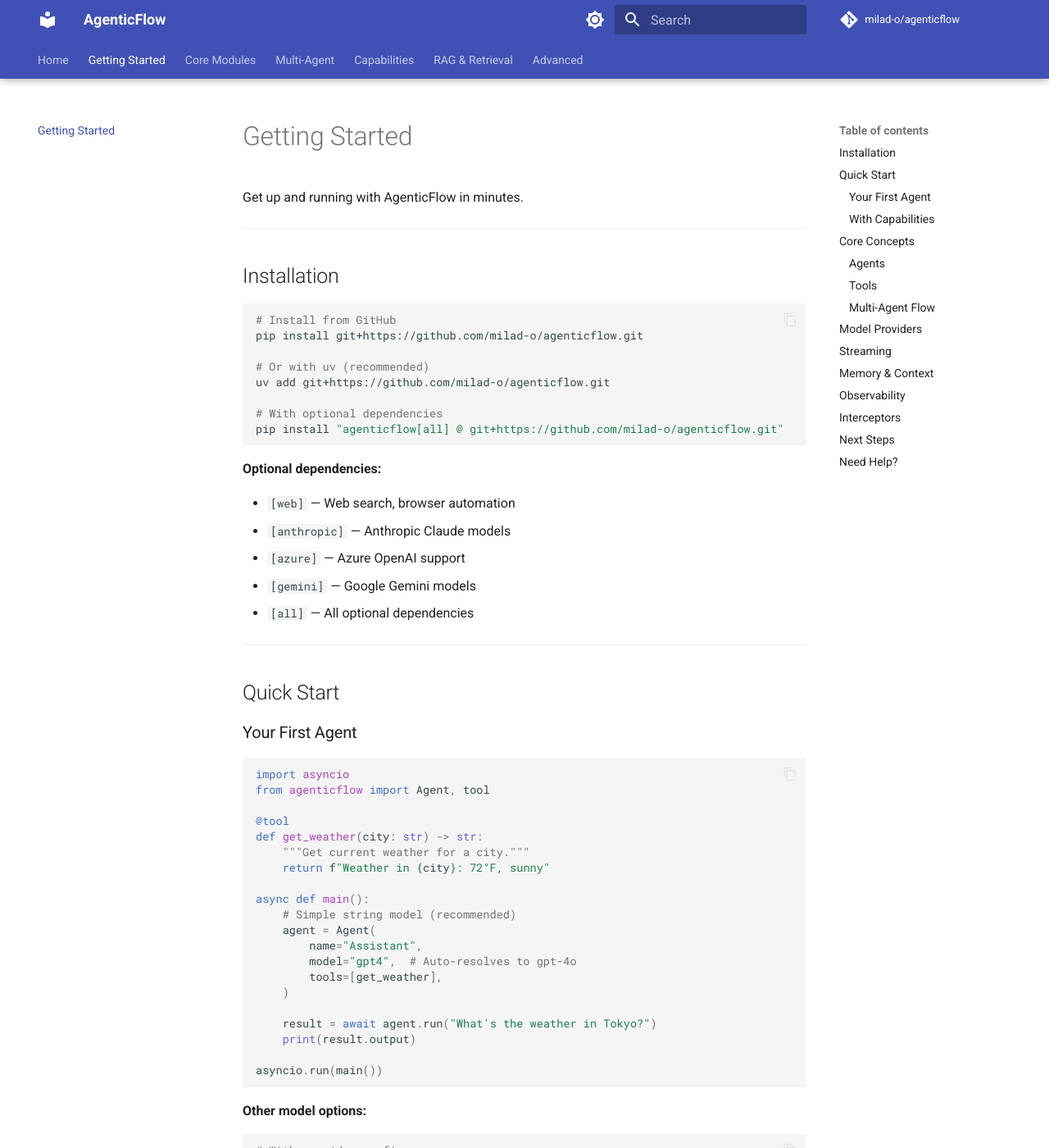
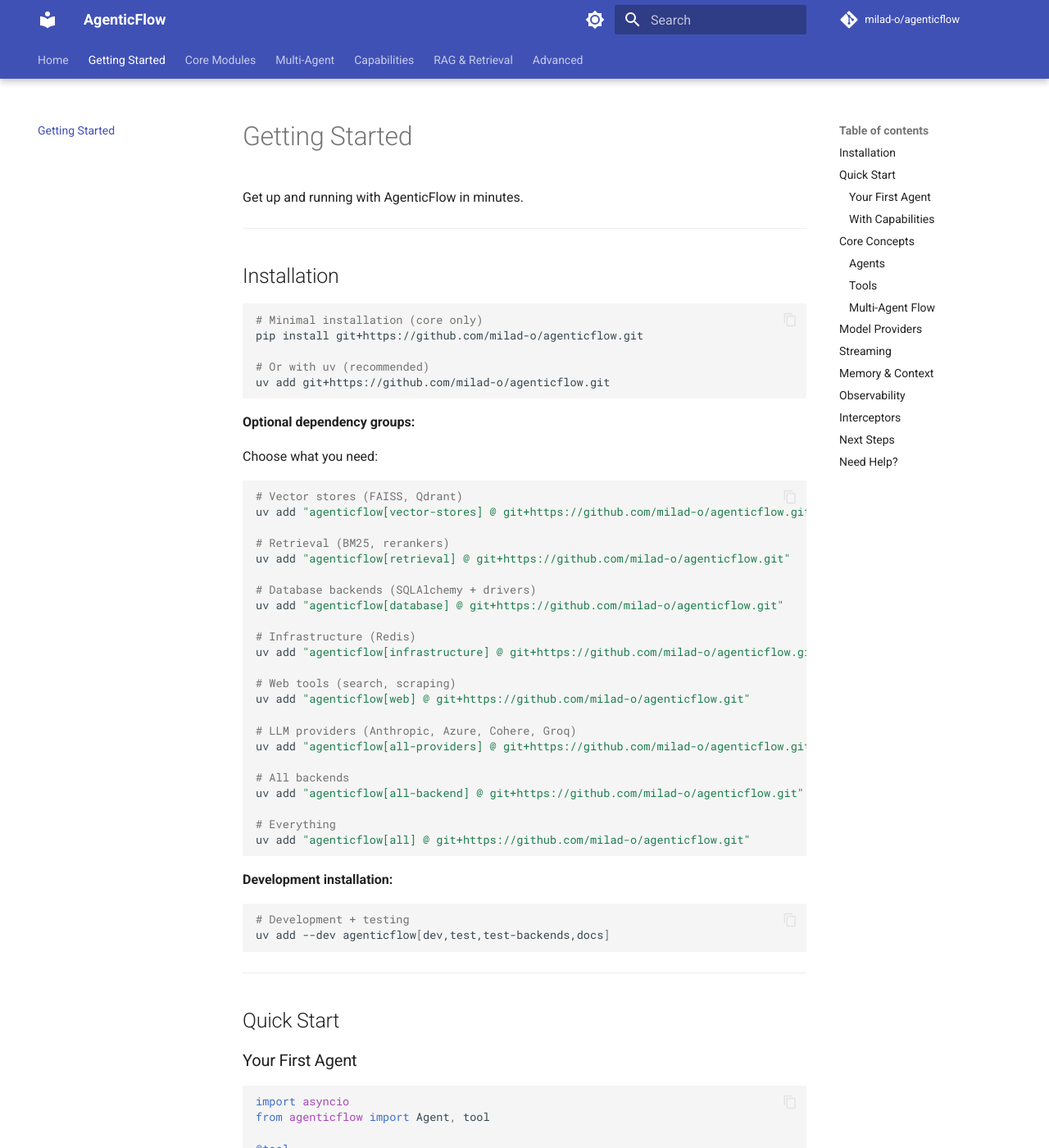
Before and after one commit to milad-o/cogent, an MkDocs documentation site: the page built from docs/getting-started.md, in a window 1280 px wide and 1400 px high. Shown: the whole window at 82% size. Built offline with MkDocs 1.6.1 and Material for MkDocs 9.7.7, drawn with Linux system fonts in a browser that asks for light colours; comment, search, counter and statistics services are not loaded; the version menu is left out.

Commit message:
docs: update installation guides with new dependency groups
- Add comprehensive installation examples for all groups
- Document vector-stores, retrieval, database, infrastructure options
- Update getting-started.md with new group structure
- Include development installation guide
- Add table of all available groups and their purposes
- Replace outdated single-group examples with flexible approach

````diff
--- a/docs/getting-started.md
+++ b/docs/getting-started.md
@@ -7,23 +7,49 @@
 ## Installation
 
 ```bash
-# Install from GitHub
+# Minimal installation (core only)
 pip install git+https://github.com/milad-o/agenticflow.git
 
 # Or with uv (recommended)
 uv add git+https://github.com/milad-o/agenticflow.git
-
-# With optional dependencies
-pip install "agenticflow[all] @ git+https://github.com/milad-o/agenticflow.git"
 ```
 
-**Optional dependencies:**
+**Optional dependency groups:**
 
-- `[web]` — Web search, browser automation
-- `[anthropic]` — Anthropic Claude models
-- `[azure]` — Azure OpenAI support
-- `[gemini]` — Google Gemini models
-- `[all]` — All optional dependencies
+Choose what you need:
+
+```bash
+# Vector stores (FAISS, Qdrant)
+uv add "agenticflow[vector-stores] @ git+https://github.com/milad-o/agenticflow.git"
+
+# Retrieval (BM25, rerankers)
+uv add "agenticflow[retrieval] @ git+https://github.com/milad-o/agenticflow.git"
+
+# Database backends (SQLAlchemy + drivers)
+uv add "agenticflow[database] @ git+https://github.com/milad-o/agenticflow.git"
+
+# Infrastructure (Redis)
+uv add "agenticflow[infrastructure] @ git+https://github.com/milad-o/agenticflow.git"
+
+# Web tools (search, scraping)
+uv add "agenticflow[web] @ git+https://github.com/milad-o/agenticflow.git"
+
+# LLM providers (Anthropic, Azure, Cohere, Groq)
+uv add "agenticflow[all-providers] @ git+https://github.com/milad-o/agenticflow.git"
+
+# All backends
+uv add "agenticflow[all-backend] @ git+https://github.com/milad-o/agenticflow.git"
+
+# Everything
+uv add "agenticflow[all] @ git+https://github.com/milad-o/agenticflow.git"
+```
+
+**Development installation:**
+
+```bash
+# Development + testing
+uv add --dev agenticflow[dev,test,test-backends,docs]
+```
 
 ---
 
````
Also changed, not shown: README.md (+46 -7 lines).
